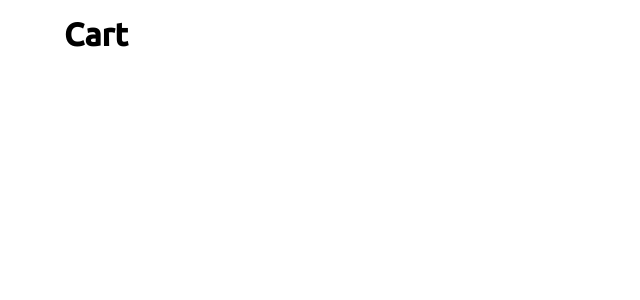
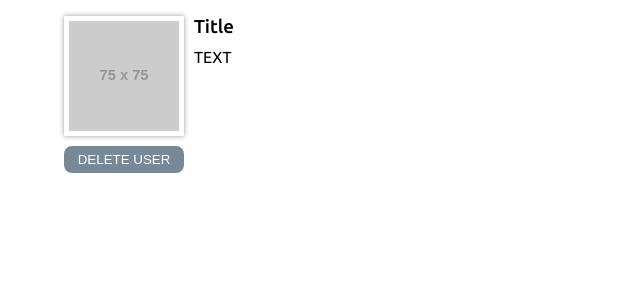
Before and after one commit to romannikiforov/20210206_06, a React (Create React App) app: page / in a window 1280 px wide. Shown: the top 300 px of the page, without its empty margins (0-640 px from the left). Built offline with nearby package versions, Linux system fonts and the light colour scheme.

Commit message:
ready ui interface

```diff
--- a/src/App.jsx
+++ b/src/App.jsx
@@ -1,7 +1,9 @@
+import CartsList from "./components/carts/CartsList"
+
 function App() {
   return (
     <div className="container">
-      <h1>Cart</h1>
+      <CartsList />
     </div>
   )
 }
--- /dev/null
+++ b/src/components/carts/Cart.jsx
@@ -0,0 +1,12 @@
+const Cart = () => {
+  return (
+    <div className="cart">
+      <h3>Title</h3>
+      <p>TEXT</p>
+      <img src="https://fakeimg.pl/75/" alt="my img" />
+      <button className="delete-button">Delete user</button>
+    </div>
+  )
+}
+
+export default Cart
--- /dev/null
+++ b/src/components/carts/CartsList.jsx
@@ -0,0 +1,11 @@
+import Cart from "./Cart"
+
+const CartsList = () => {
+  return (
+    <div className="cart-box">
+      <Cart />
+    </div>
+  )
+}
+
+export default CartsList
```
